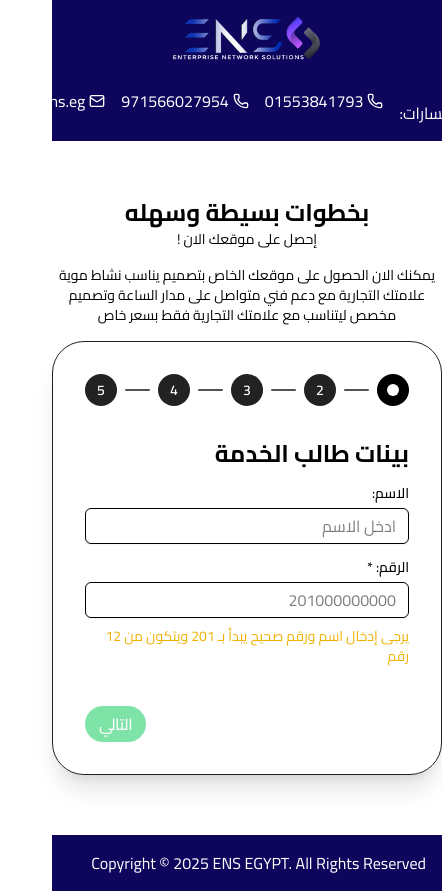
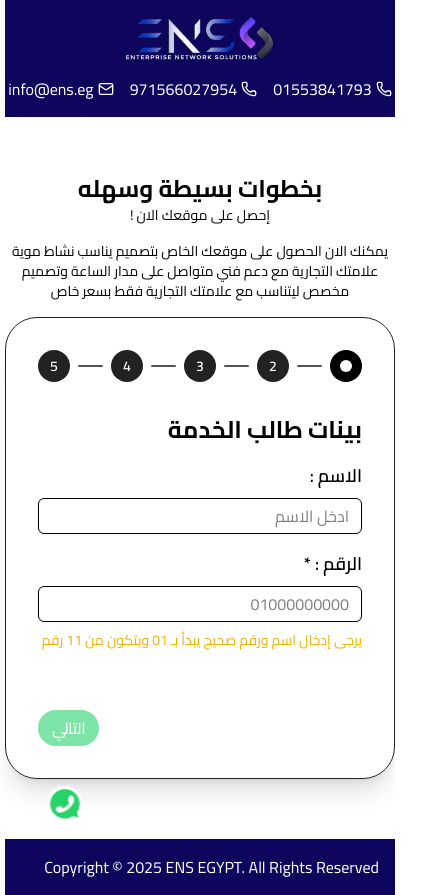
Before and after one commit to BassamElsayed2/emailer, a Next.js app: page / in a window 390 px wide. Shown: the whole page, 442 px wide, since content can reach past the window. Built offline with nearby package versions, Linux system fonts and the light colour scheme.

Commit message:
add whats contact

```diff
--- a/app/layout.js
+++ b/app/layout.js
@@ -10,17 +10,33 @@ const cairo = Cairo({
 });
 
 export const metadata = {
-  title: "Create Next App",
-  description: "Generated by create next app",
+  title: "ENS-Company",
+  description: "ENS-Company",
 };
 
 export default function RootLayout({ children }) {
   return (
     <html lang="ar" dir="rtl">
-      <body className={`${cairo.variable} antialiased`}>
+      <body className={`${cairo.variable} antialiased relative`}>
         <NavBar />
         {children}
         <Footer />
+        <div className="fixed bottom-5 left-10 group">
+          <a
+            href="https://wa.me/01553841793"
+            target="_blank"
+            rel="noopener noreferrer"
+            className="relative flex items-center justify-center"
+          >
+            {/* Tooltip */}
+            <span className="absolute bottom-full mb-2 px-3 py-1 text-sm text-white bg-green-500 rounded-md opacity-0 group-hover:opacity-100 transition-opacity duration-200 whitespace-nowrap">
+              تواصل معنا بشكل مباشر
+            </span>
+
+            {/* WhatsApp Icon */}
+            <img src="/icons/wa.png" className="w-10 h-10" alt="whatsapp" />
+          </a>
+        </div>
       </body>
     </html>
   );
--- a/app/page.js
+++ b/app/page.js
@@ -44,7 +44,7 @@ export default function Home() {
   };
   const [price, setPrice] = useState(0);
 
-  const isValidStep1 = name.trim() !== "" && /^201\d{9}$/.test(phone);
+  const isValidStep1 = name.trim() !== "" && /^01\d{9}$/.test(phone);
   const isValidStep2 = /^@.+$/.test(email);
   const isValidStep3 = !!selectedPlan;
   const isValidStep4 = !!selectedMethod;
@@ -108,7 +108,7 @@ export default function Home() {
   };
 
   return (
-    <div className="">
+    <div>
       <div className="flex flex-col items-center justify-center p-4 mt-10">
         <h2 className="text-2xl font-bold">بخطوات بسيطة وسهله</h2>
 
@@ -148,29 +148,29 @@ export default function Home() {
         >
           <Step>
             <h2 className="text-2xl font-bold mb-4">بينات طالب الخدمة</h2>
-            <Label htmlFor="name" className="mb-2">
-              الاسم:
+            <Label htmlFor="name" className="mb-2 font-semibold text-lg">
+              الاسم :
             </Label>
             <Input
               type="text"
               value={name}
               onChange={(e) => setName(e.target.value)}
               placeholder="ادخل الاسم"
-              className="mb-4"
+              className="mb-4 "
             />
-            <Label htmlFor="phone" className="mb-2">
-              الرقم: *
+            <Label htmlFor="phone" className="mb-2 font-semibold text-lg">
+              الرقم : *
             </Label>
             <Input
               value={phone}
               onChange={(e) => setPhone(e.target.value)}
               required
-              placeholder="201000000000"
+              placeholder="01000000000"
               className="mb-2"
             />
             {!isValidStep1 && (
               <p className="text-yellow-500 text-sm">
-                يرجى إدخال اسم ورقم صحيح يبدأ بـ 201 ويتكون من 12 رقم
+                يرجى إدخال اسم ورقم صحيح يبدأ بـ 01 ويتكون من 11 رقم
               </p>
             )}
           </Step>
--- a/components/NavBar.jsx
+++ b/components/NavBar.jsx
@@ -16,7 +16,7 @@ function NavBar() {
 
       <div className="text-white flex justify-between items-center gap-2 mt-4 md:mt-0">
         <ul className="flex items-center gap-4">
-          <li>الدعم والاستفسارات:</li>
+          <li className="md:block hidden">الدعم والاستفسارات:</li>
           <li>
             <Link href="tel:01553841793" className="flex items-center gap-1">
               <Phone className="w-4 h-4" /> 01553841793
```
Also changed, not shown: public/icons/wa.png (added).
